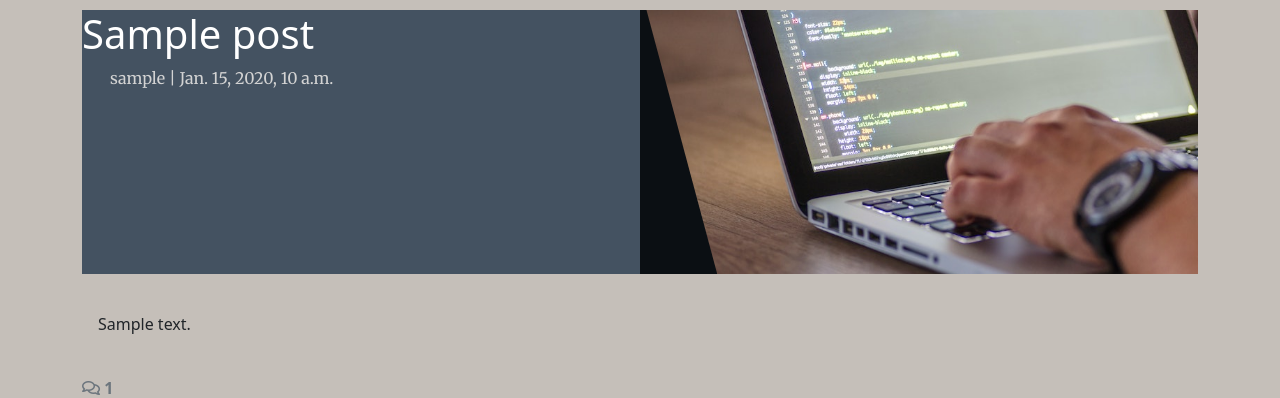
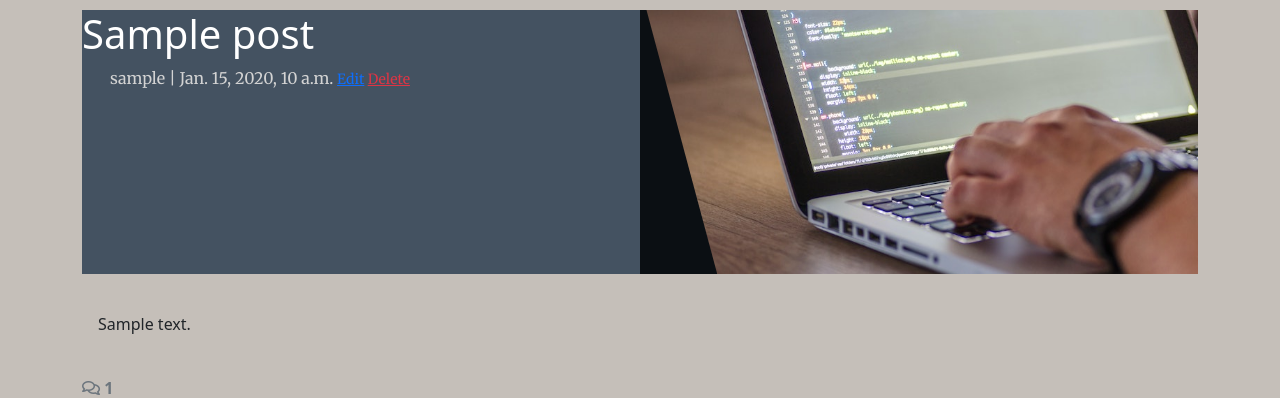
Before and after one commit to krandon1986/project-4-full-stack-blogspace, a Django app: a page that uses blog/templates/blog/post_detail.html in a window 1280 px wide. Shown: the part 74-472 px from the top of the page. Run offline with Django 4.2, Linux system fonts and the light colour scheme; a user stored in the database is signed in; tables that the repository leaves empty hold one stand-in row (values such as "Sample post"); parts of the project's set-up code (start-up, migrations or seed data) failed here and were passed over; some libraries are stand-ins or nearby versions.

Commit message:
Add a edit and delete buttons on the  blog posts in the home and post page that can only been seen by the site owner

```diff
--- a/blog/templates/blog/index.html
+++ b/blog/templates/blog/index.html
@@ -29,6 +29,12 @@
 
                             <hr />
                             <p class="card-text text-muted h6">{{ post.created_on }}</p>
+                            {% if request.user.is_superuser %}
+                                <small class="m1-3">
+                                    <a href="{% url 'edit_blog' post.slug %}">Edit</a>
+                                    <a class="text-danger" href="{% url 'delete_blog' post.slug %}">Delete</a>
+                                </small>
+                            {% endif %}
                         </div>
                     </div>
                 </div>
--- a/blog/templates/blog/post_detail.html
+++ b/blog/templates/blog/post_detail.html
@@ -9,7 +9,14 @@
                 <!--Post title in h1 tags-->
                 <h1 class="post_list">{{ post.title }}</h1>
                 <!--Post author goes here | the post's created date goes here-->
-                <p class="post-subtitle">{{ post.author }} | {{ post.created_on }}</p>
+                <p class="post-subtitle">{{ post.author }} | {{ post.created_on }}
+                    {% if request.user.is_superuser %}
+                        <small class="m1-3">
+                            <a href="{% url 'edit_blog' post.slug %}">Edit</a>
+                            <a class="text-danger" href="{% url 'delete_blog' post.slug %}">Delete</a>
+                        </small>
+                    {% endif %}
+                </p>
             </div>
             <div class="d-none d-md-block col-md-6 masthead-image">
                 <img src="{% static 'images/default.jpg' %}" class="scale"  alt="placeholder">
```
